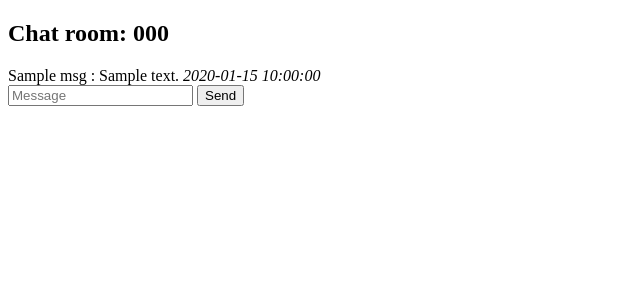
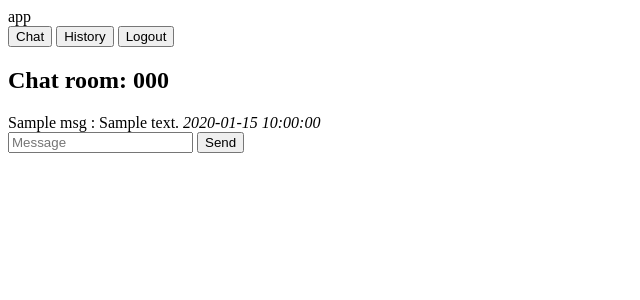
Before and after one commit to russl8/flaskchat, a Flask app: template templates/chat.html in a window 1280 px wide. Shown: the top 300 px of the page, without its empty margins (0-640 px from the left). Run offline with Flask 3, Linux system fonts and the light colour scheme; the template is opened without the code that fills it: most values are stand-ins (such as "Sample title", 1, 10 or a date in 2020); some libraries are stand-ins or nearby versions.

Commit message:
add history

```diff
--- a/main.py
+++ b/main.py
@@ -15,7 +15,7 @@ app = Flask(__name__)
 app.config["SECRET_KEY"] = os.getenv("SECRET_KEY")
 socketio = SocketIO(app)
 
-# initialize database.
+# Database Operations -----------------------------------------------------------------------------
 app.config['SQLALCHEMY_DATABASE_URI'] = os.getenv("PSQL_URI")
 db = SQLAlchemy(app)
 
@@ -52,8 +52,15 @@ class Message(db.Model):
         self.user_id = user_id
 
 
+# ROUTES --------------------------------------------------------------------------------------
 @app.route("/", methods=["GET", "POST"])
 def login():
+    sessionName = session.get("name")
+
+    # if a logged in user tries to go back to login page, redirect them to the chat page.
+    if sessionName:
+        return redirect(url_for("chat"))
+
     if request.method == "POST":
         name = request.form["name"]
 
@@ -93,10 +100,26 @@ def chat():
     # allMessages becomes an array with tuples (name, {messagecontents})
     allMessages = db.session.query(Message, User.name).join(User).all()
 
-
     return render_template("chat.html", allMessages=allMessages)
 
 
+@app.route("/history")
+def history():
+    sessionName = session.get("name")
+
+    # redriect user to login if they are not signed in.
+    if sessionName is None:
+        return redirect(url_for("login"))
+
+    # get all user messages and pass it to render template
+    allMessages = db.session.query(Message, User.name).join(User).all()
+    filteredMessages = [(message, user_name) for message, user_name in allMessages if user_name == sessionName]
+
+
+    return render_template("history.html",allUserMessages=filteredMessages)
+
+
+# SOCKETIO EVENTS ------------------------------------------------------------
 @socketio.on("connect")
 def socketConnect():
     sessionName = session.get("name")
--- a/templates/base.html
+++ b/templates/base.html
@@ -1,5 +1,6 @@
 <!DOCTYPE html>
 <html lang="en">
+
 <head>
   <meta charset="UTF-8">
   <meta name="viewport" content="width=device-width, initial-scale=1.0">
@@ -7,9 +8,48 @@
   <script src="https://cdnjs.cloudflare.com/ajax/libs/socket.io/4.0.1/socket.io.js"></script>
 
 </head>
+<header>
+  <div>
+    app
+  </div>
+
+  <div>
+    <button onclick="handleChatButton()">
+      Chat
+    </button>
+
+    <button onclick="handleHistoryButton()">
+      History
+    </button>
+
+    <button onclick="handleLogoutButton()">
+      Logout
+    </button>
+  </div>
+
+</header>
+
 <body>
   {%block content%}
 
   {%endblock%}
 </body>
+
+<script type="text/javascript">
+  const handleChatButton = () => {
+    //take user to /chat
+    window.location.href = '/chat';
+  }
+
+  const handleHistoryButton = () => {
+    //take user to /history
+    window.location.href = '/history';
+  }
+
+  const handleLogoutButton = () => {
+    //take user to /logout
+    window.location.href = "/logout";
+  }
+</script>
+
 </html>
--- a/templates/chat.html
+++ b/templates/chat.html
@@ -12,6 +12,7 @@
     </button>
   </div>
 </div>
+
 
 <script type="text/javascript">
   let socketio = io();
@@ -57,11 +58,15 @@
   }
 
 
+  //get messase contnet form server, and add it to html.
   socketio.on("message", (data) => {
     addMessageToHtml(data.name, data.message, data.dateSent || new Date().toLocaleString())
   })
 </script>
 
+<!--
+  Render all existing messages on page load. --------------------
+-->
 {%for msg in allMessages%}
 <script type="text/javascript">
   msgSender = "{{msg[1]}}"
--- /dev/null
+++ b/templates/logout.html
@@ -0,0 +1,4 @@
+{%extends "base.html"%}
+{%block content%}
+
+{%endblock%}
```
Also changed, not shown: templates/history.html (added, +40 -0 lines). Lines whose indentation alone changed are shown as unchanged.
